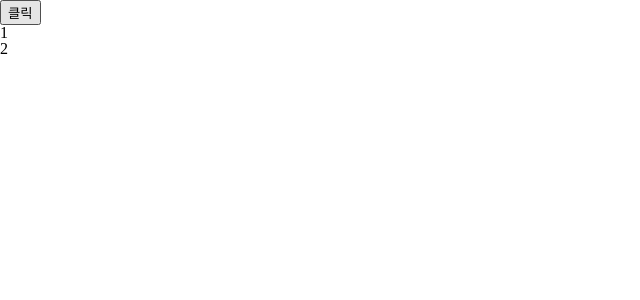
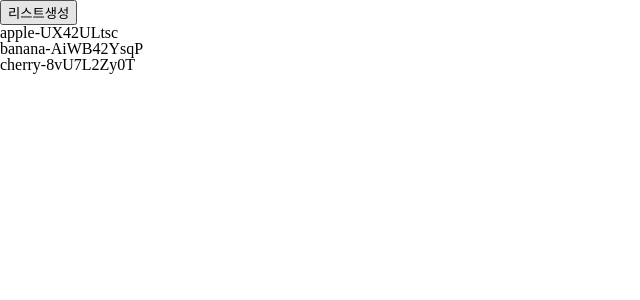
Before and after one commit to ghkdsigm/vue3-webpack-template-ver1, a Vue app: page / in a window 1280 px wide. Shown: the top 300 px of the page, without its empty margins (0-640 px from the left). Built offline with nearby package versions, Linux system fonts and the light colour scheme.

Commit message:
list 생성 커밋

```diff
--- a/package.json
+++ b/package.json
@@ -29,6 +29,7 @@
     "postcss-loader": "^6.2.1",
     "sass": "^1.49.0",
     "sass-loader": "^12.4.0",
+    "shortid": "^2.2.16",
     "style-loader": "^3.3.1",
     "vue-loader": "^17.0.0",
     "vue-style-loader": "^4.1.3",
--- a/src/App.vue
+++ b/src/App.vue
@@ -1,35 +1,33 @@
 <template>
-    <button @click="handler">클릭</button>
-    <template v-if="isShow">
-        <ul>
-            <li>1</li>
-            <li>2</li>
-        </ul>
-    </template>
-    <!--
-    <div v-show="isShow">
-        <ul>
-            <li>1</li>
-            <li>2</li>
-        </ul>
-    </div>
-    -->
+    <button @click="handler">리스트생성</button>
+    <ul>
+        <li v-for="{id, name} in newFruits" :key="id" v-bind:id="id">
+            {{name}}-{{id}}
+        </li>
+    </ul>
+
 </template>
 
 <script>
-import Fruits from '~/components/Fruits'
+import shortid from 'shortid'
 
 export default {
     data(){
         return {
-           isShow: true,
-           count:0
+           fruits:['apple','banana','cherry'],
+        }
+    },
+    computed:{
+        newFruits(){
+            return this.fruits.map(fruit => ({
+                id:shortid.generate(),
+                name:fruit
+            }))
         }
     },
     methods:{
-        handler (){
-            this.isShow = !this.isShow
-            this.count += 1
+        handler(){
+            this.fruits.push('orange')
         }
     }
 }
```
Also changed, not shown: 1 other file (tests, documents, lock files or other folders).
